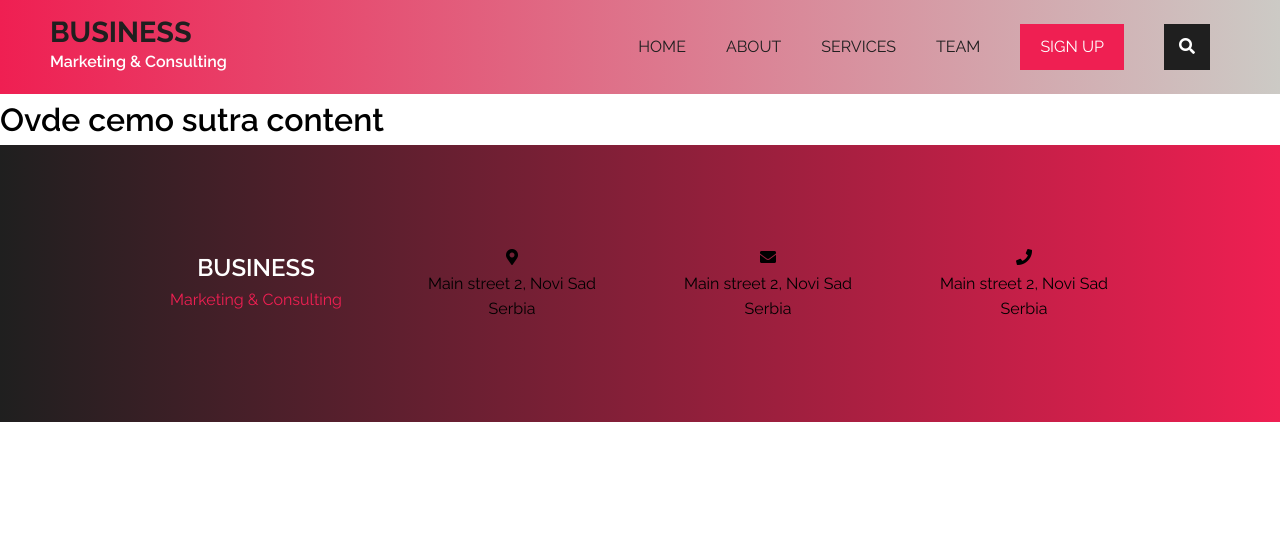
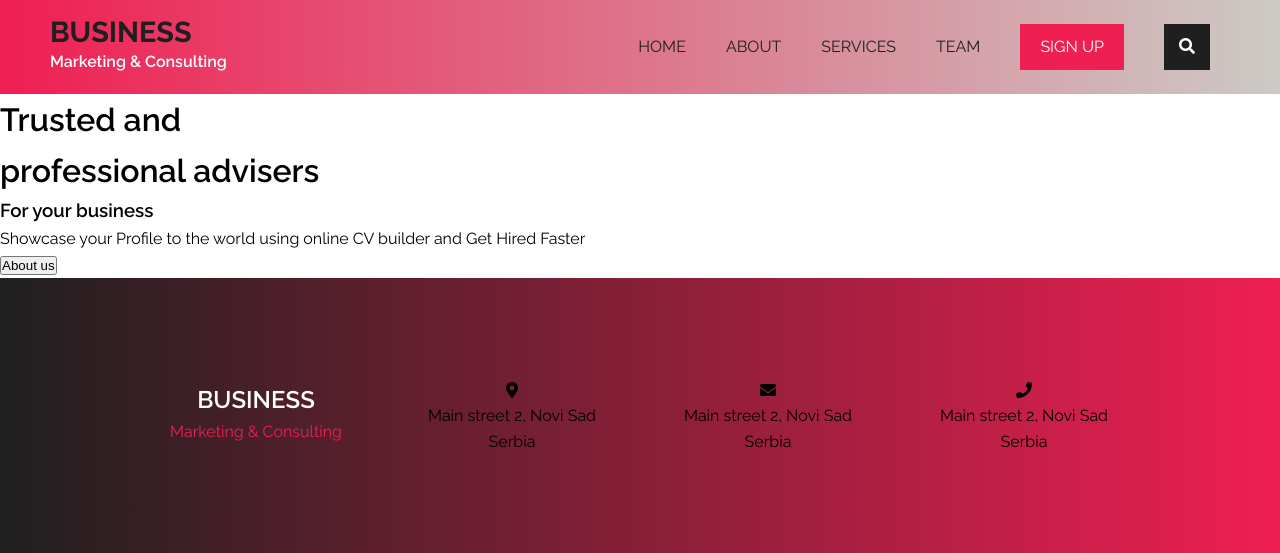
Before and after one commit to milivojevicentijevic/biznis, a PHP site: page / in a window 1280 px wide. Shown: the top 553 px of the page. Run offline with PHP 8.4, Linux system fonts and the light colour scheme; some libraries are stand-ins or nearby versions.

Commit message:
header html

```diff
--- a/index.php
+++ b/index.php
@@ -1,5 +1,11 @@
 <?php include "partials/header.php"; ?>
 
-    <h1>Ovde cemo sutra content</h1>
+    <!-- header -->
+    <header>
+        <h1>Trusted and <br> professional advisers</h1>
+        <h3>For your business</h3>
+        <p>Showcase your Profile to the world using online CV builder and Get Hired Faster</p>
+        <button>About us</button>
+    </header>
 
 <?php include "partials/footer.php"; ?>
```
